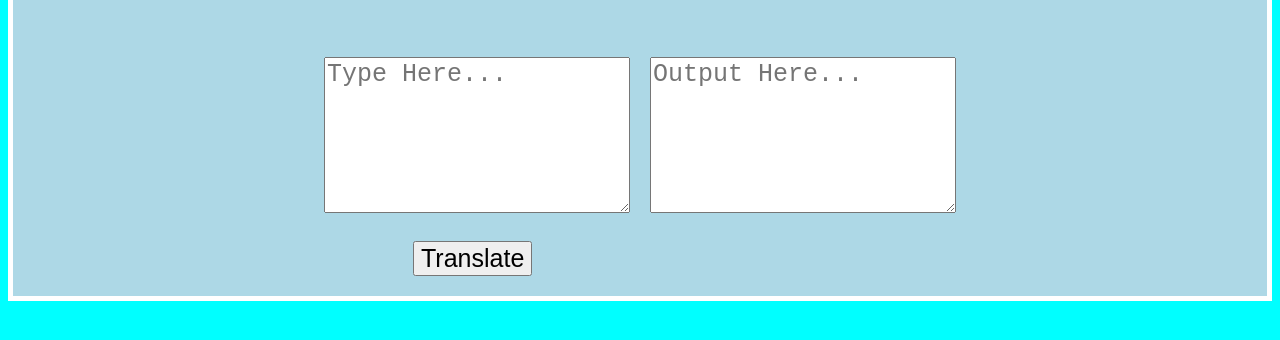
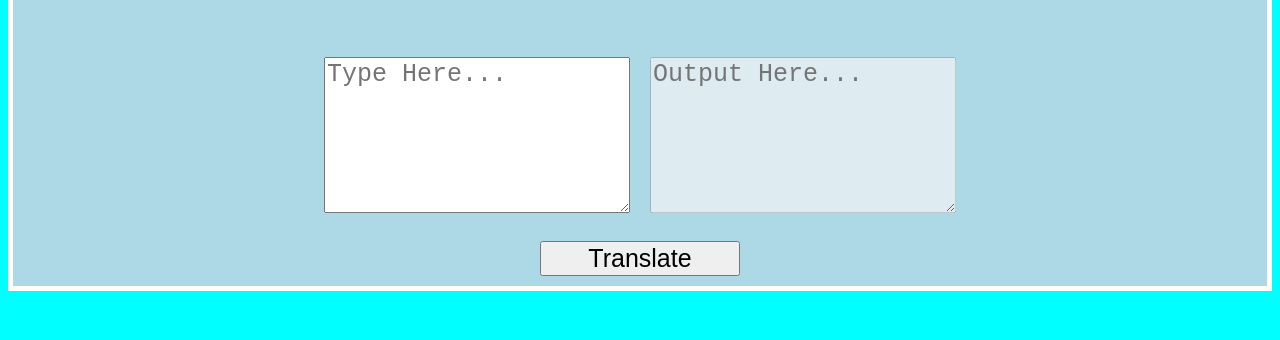
Before and after one commit to alexismcsherry22/MorceCodeTranslator, a website: page index.html in a window 1280 px wide. Shown: the part 136-476 px from the top of the page. Drawn offline with Linux system fonts and the light colour scheme.

Commit message:
Screenshot added and fixed minor issues with styling

```diff
--- a/index.html
+++ b/index.html
@@ -12,10 +12,10 @@
     <h2 class="translation__header">Translate</h2>
     <div class="translation__boxes">
       <textarea class="translation__input-text" id="inputText" placeholder="Type Here..."></textarea>
-      <textarea class="translation__output-text" id="outputText"  placeholder="Output Here..." ></textarea>
+      <textarea class="translation__output-text" id="outputText"  placeholder="Output Here..." disabled></textarea>
     </div>
     <br>
-    <div class="translation__box--button">
+    <div class="translation__box">
       <button class="translation__box--button" id="translateBtn">Translate</button>
     </div>
   </section>
--- a/styles.scss
+++ b/styles.scss
@@ -30,12 +30,11 @@ body {
     }
     &__box {
         display: flex;
-        flex-direction: column;
         justify-content: center;
 
         &--button {
             font-size: 25px;
-            margin-left: 200px;
+            width: 200px;
             margin-bottom: 10px;
         }
         &--button:hover {
--- a/translator.js
+++ b/translator.js
@@ -46,7 +46,7 @@ const englishToMorseCode = (english) => {
 //add error handling
 
 translateBtn.addEventListener("click", () => {
-  let value = inputText.value;
+  let value = inputText.value.toUpperCase();
 
   if (value === "")
   {
```
Also changed, not shown: MorseCodeTranslatorScreenshot.png (added), styles.css.
